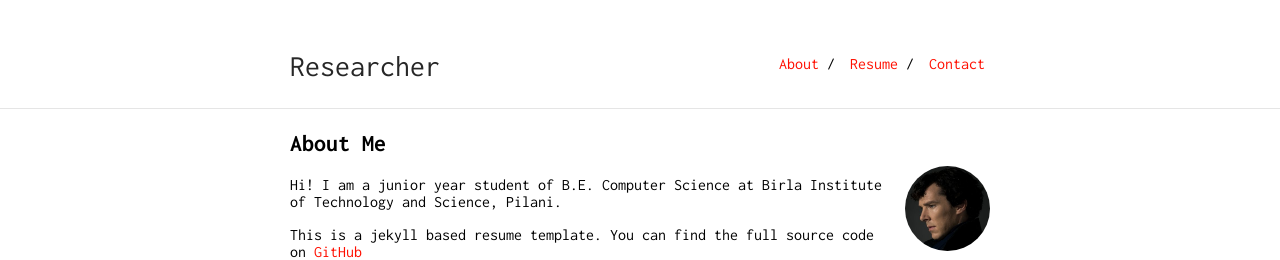
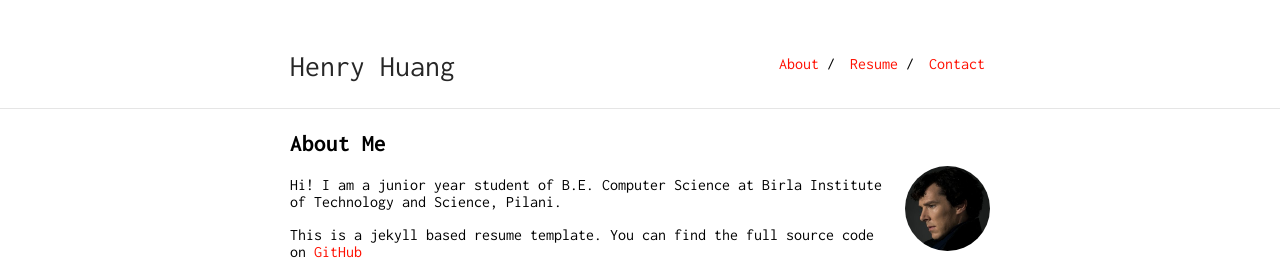
Before and after one commit to henry0726/henry0726.github.io, a Jekyll site: the page built from index.md, in a window 1280 px wide. Shown: the top 260 px of the page. Built offline with Jekyll 4.4.1, drawn with Linux system fonts in a browser that asks for light colours; our own code applies the rules of GitHub Pages for plain Markdown files.

Commit message:
Update _config.yml

```diff
--- a/_config.yml
+++ b/_config.yml
@@ -1,6 +1,6 @@
-title: Researcher
-url: "https://ankitsultana.com"
-baseurl: "/researcher"
+title: Henry Huang
+url: "https://henry0726.github.io/"
+baseurl: ""
 
 markdown: kramdown
 
```
